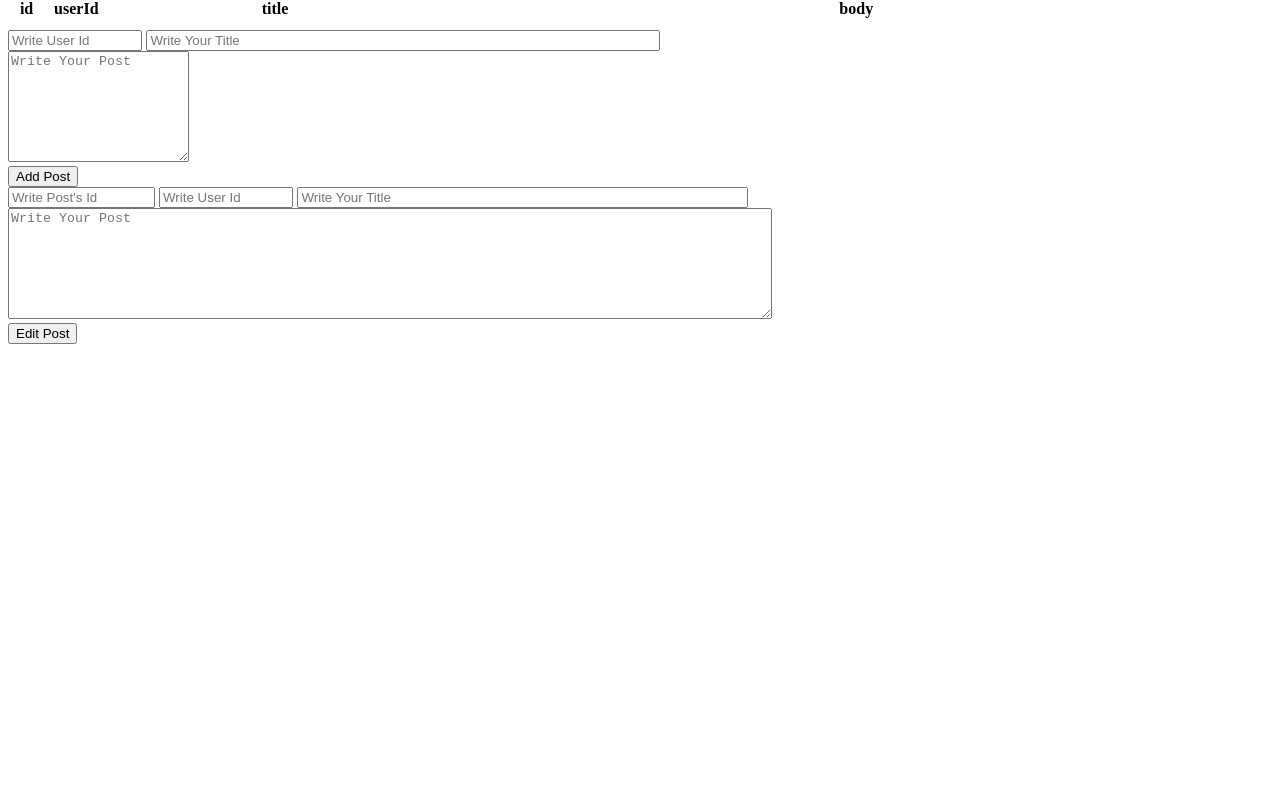
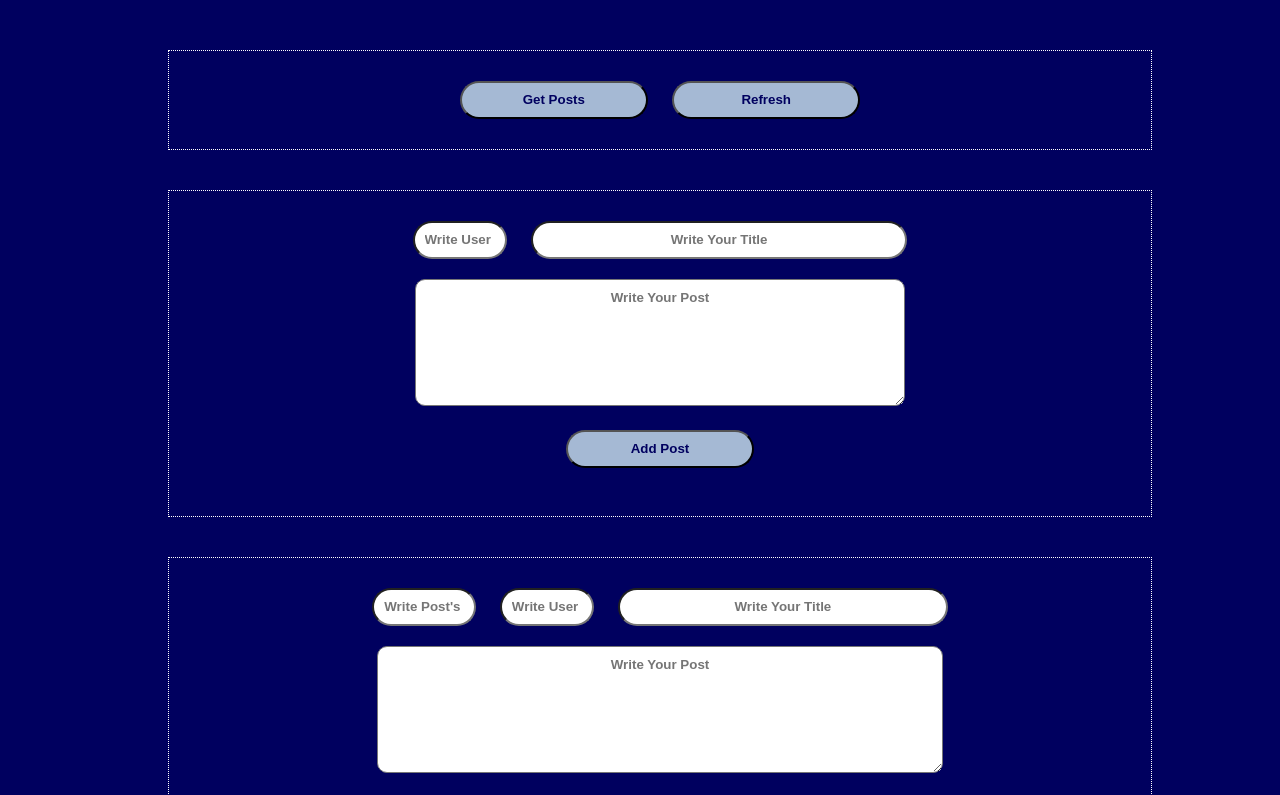
Before and after one commit to TaghreedNageeb/TaghreedFetch, a plain HTML site: page index.html in a window 1280 px wide. Shown: the part 113-908 px from the top of the page. Before the commit the page ends 800 px from the top, so only its background shows below. Drawn offline with Linux system fonts and the light colour scheme.

Commit message:
link to css and js files

```diff
--- a/index.html
+++ b/index.html
@@ -6,7 +6,7 @@
     <meta name="viewport" content="width=device-width, initial-scale=1.0">
     <meta http-equiv="X-UA-Compatible" content="ie=edge">
     <title>Document</title>
-    <link rel="stylesheet" href="taghreed.css">
+    <link rel="stylesheet" href="index.css">
 </head>
 
 <body>
@@ -51,7 +51,7 @@
             <label id="lbl2"></label>
         </div>
     </div>
-    <script src="taghreed.js "></script>
+    <script src="index.js "></script>
 </body>
 
 </html>
```
